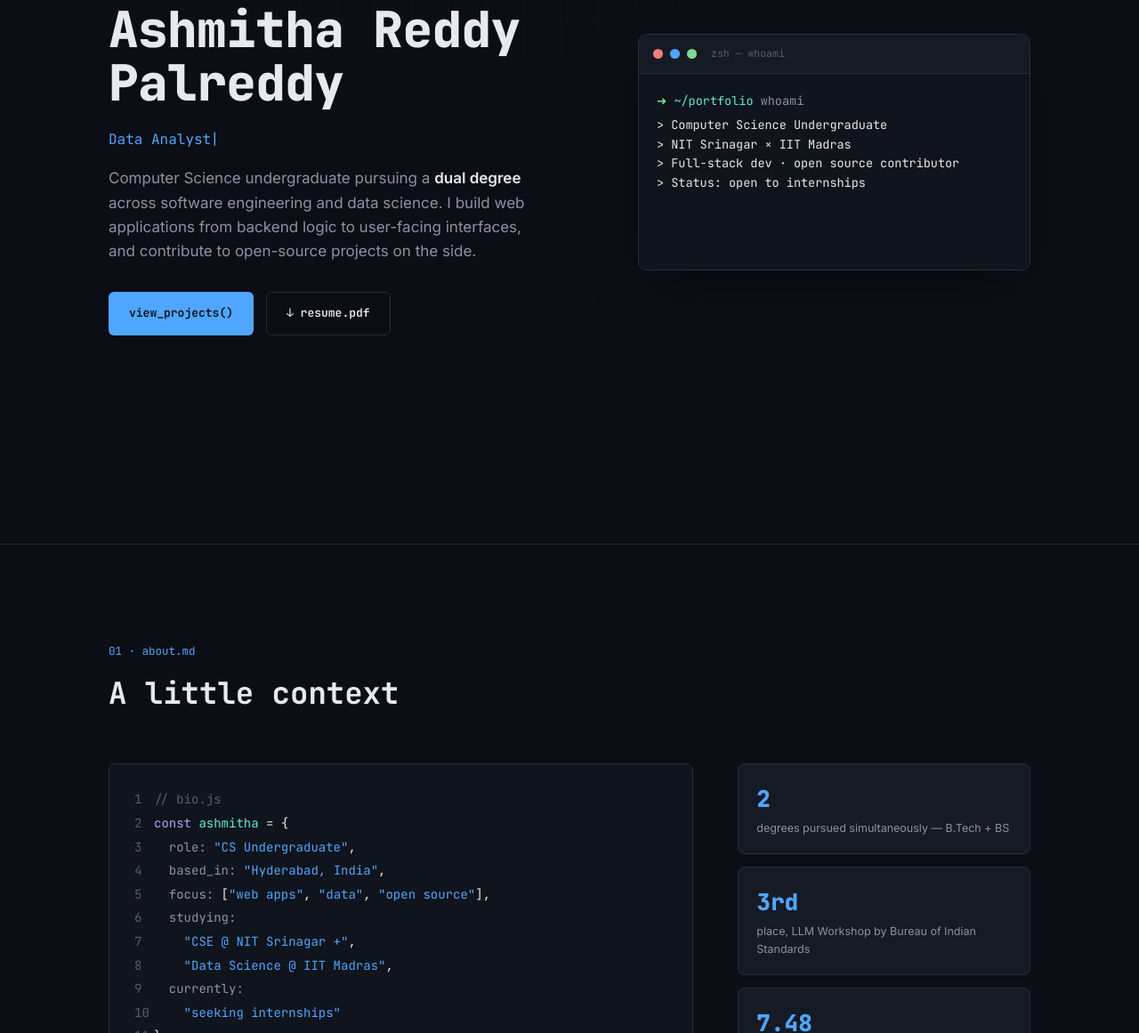
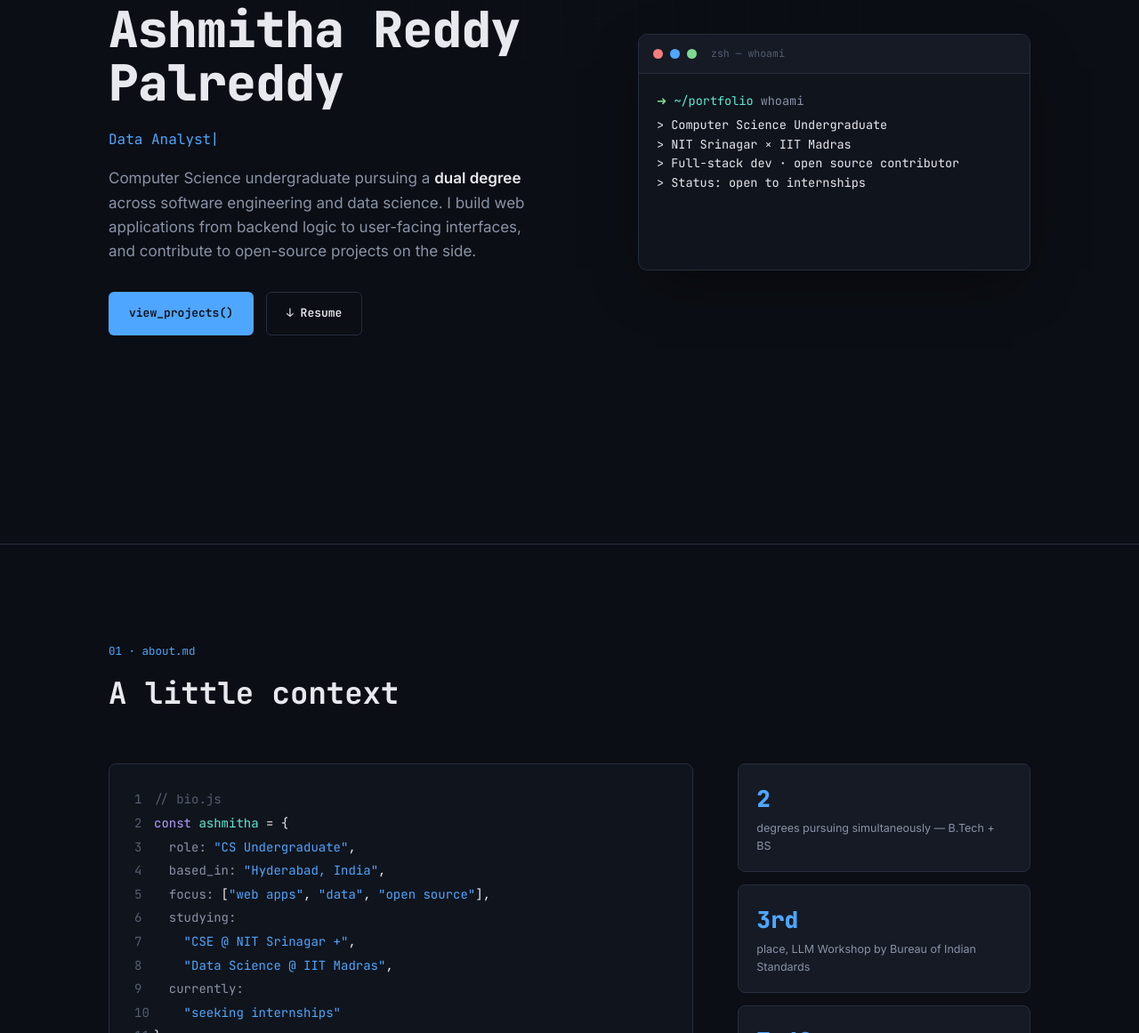
Before and after one commit to ashmithapalreddy/portfolio, a plain HTML site: page index.html in a window 1280 px wide. Shown: the part 189-1350 px from the top of the page at 89% size. Drawn offline with Linux system fonts and the light colour scheme.

Commit message:
updated contact

```diff
--- a/index.html
+++ b/index.html
@@ -353,7 +353,7 @@
           <p class="desc">Computer Science undergraduate pursuing a <strong>dual degree</strong> across software engineering and data science. I build web applications from backend logic to user-facing interfaces, and contribute to open-source projects on the side.</p>
           <div class="btn-row">
             <a href="#projects" class="btn btn-primary">view_projects()</a>
-            <a href="resume.pdf" download class="btn btn-ghost">↓ resume.pdf</a>
+            <a href="resume.pdf" download class="btn btn-ghost">↓ Resume</a>
           </div>
         </div>
         <div class="terminal">
@@ -394,7 +394,7 @@
 <div><span class="ln">11</span>};</div>
         </div>
         <div class="reveal">
-          <div class="stat-card"><div class="num">2</div><div class="lbl">degrees pursued simultaneously — B.Tech + BS</div></div>
+          <div class="stat-card"><div class="num">2</div><div class="lbl">degrees pursuing simultaneously — B.Tech + BS</div></div>
           <div class="stat-card"><div class="num">3rd</div><div class="lbl">place, LLM Workshop by Bureau of Indian Standards</div></div>
           <div class="stat-card"><div class="num">7.48</div><div class="lbl">CGPA at NIT Srinagar</div></div>
         </div>
```
